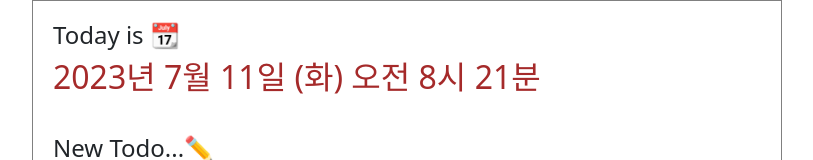
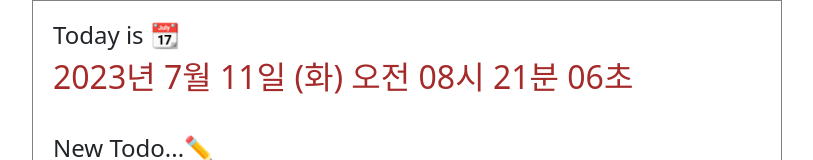
Before and after one commit to 82orez/todo_web, a React (Create React App) app: page / in a window 1280 px wide. Shown: the top 160 px of the page, without its empty margins (233-1046 px from the left). Built offline with nearby package versions, Linux system fonts and the light colour scheme; no server answers.

Commit message:
https 기본 세팅 완료

```diff
--- a/src/components/Header.js
+++ b/src/components/Header.js
@@ -18,7 +18,7 @@ const Header = () => {
       let nowKoreaTime = utcToZonedTime(nowUtc, koreaTimeZone);
 
       // 변환된 한국 로컬 시간을 원하는 형식으로 포맷팅합니다.
-      let formattedKoreaTime = format(nowKoreaTime, 'yyyy년 M월 d일 (E) a h시 m분', { locale: koLocale });
+      let formattedKoreaTime = format(nowKoreaTime, 'yyyy년 M월 d일 (E) a hh시 mm분 ss초', { locale: koLocale });
 
       setTime(formattedKoreaTime);
     };
```
Also changed, not shown: 1 other file (tests, documents, lock files or other folders).
